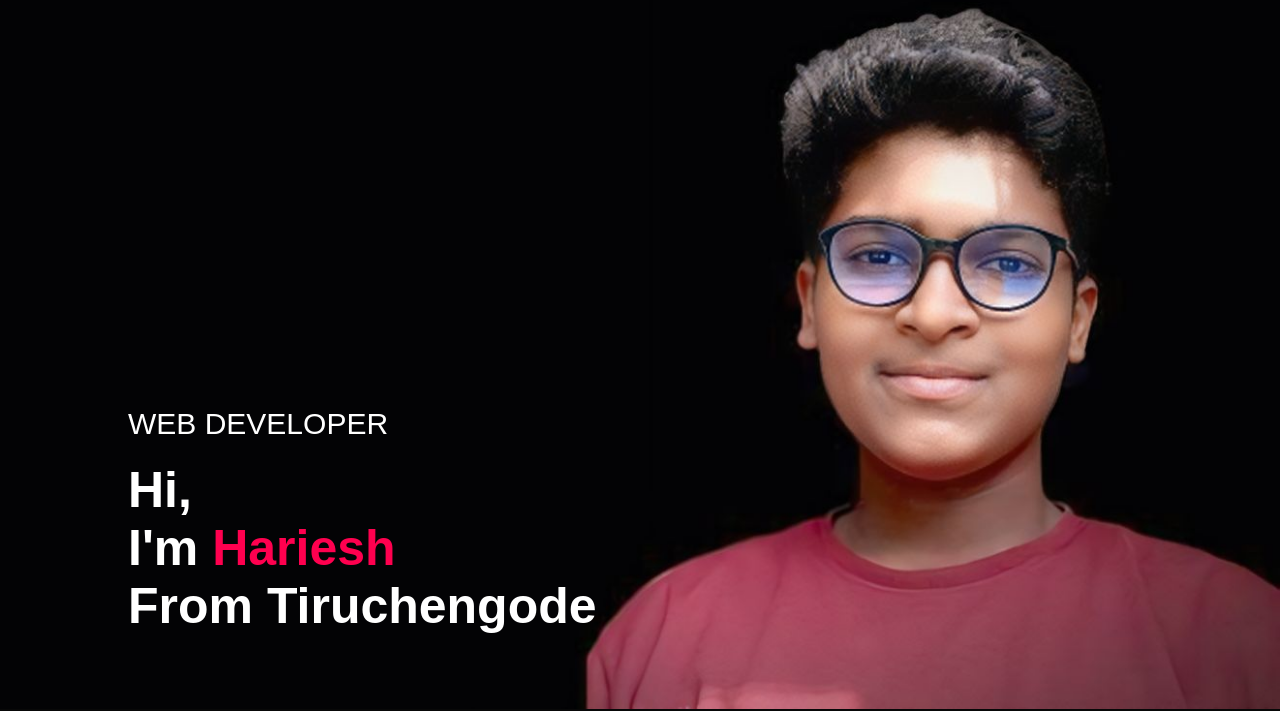
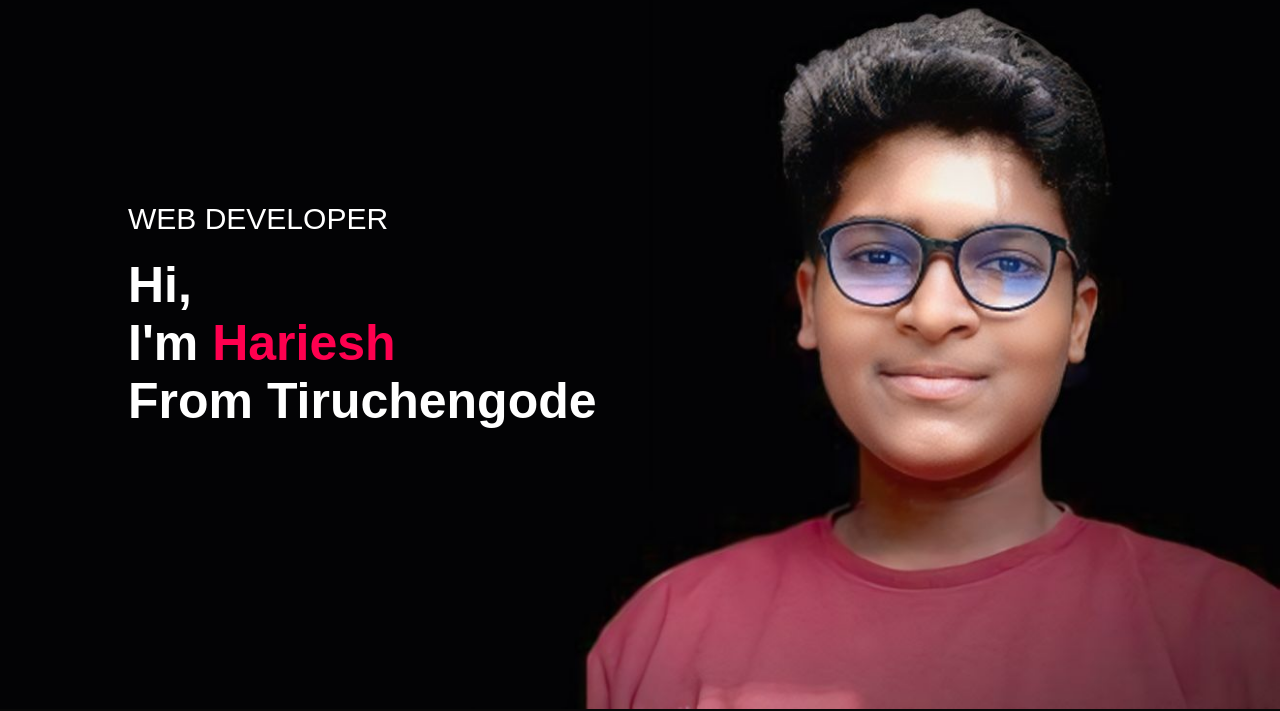
Before and after one commit to VelavanHariesh/main-portfolio, a plain HTML site: page index.html in a window 1280 px wide. Shown: the part 91-802 px from the top of the page. Drawn offline with Linux system fonts and the light colour scheme.

Commit message:
Update css.css

```diff
--- a/css.css
+++ b/css.css
@@ -56,7 +56,7 @@ nav ul li a:hover::after{
     width: 100%;
 }
 .header-text{
-    margin-top: 40%;
+    margin-top: 20%;
     font-size: 30px;
 
 }
```
